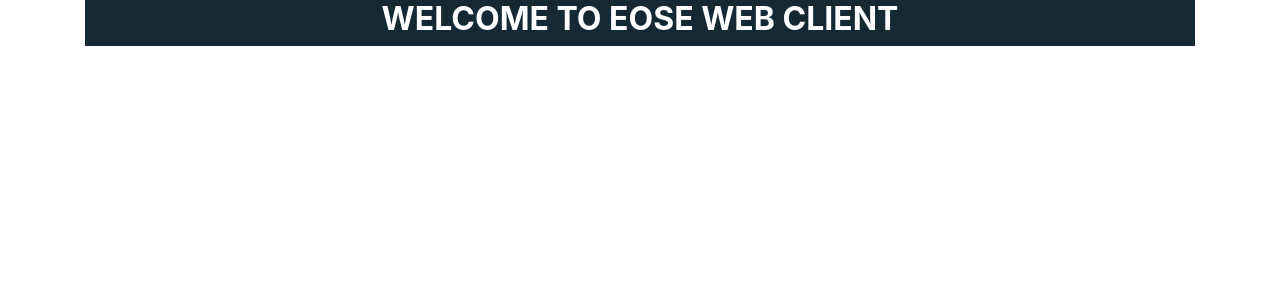
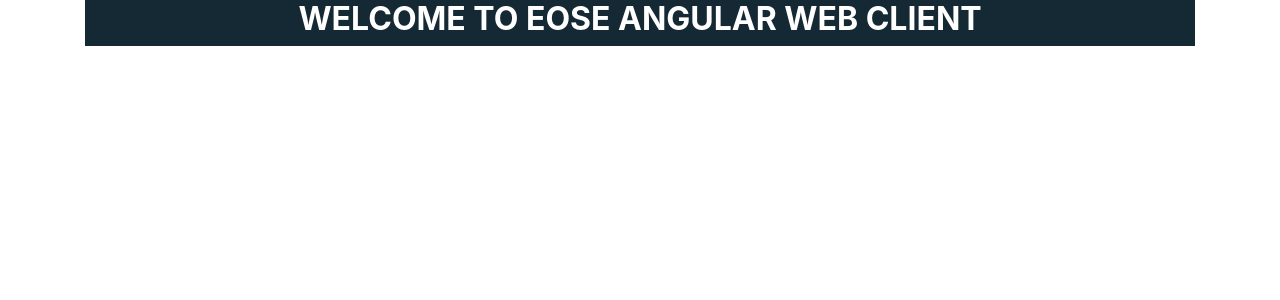
Before and after one commit to a2zincloud/fsc-cloudnative-web, an Angular app in the folder FSCWebApp/: page / in a window 1280 px wide. Shown: the top 300 px of the page. Built offline with nearby package versions, Linux system fonts and the light colour scheme.

Commit message:
updated the app comp

```diff
--- a/FSCWebApp/src/app/app.component.html
+++ b/FSCWebApp/src/app/app.component.html
@@ -1,7 +1,7 @@
 <div class="container">
   <ul class="nav justify-content-center" style="background: #152935">
     <li class="nav-item">
-      <h2 style="color: white; font-weight: bolder;">WELCOME TO EOSE WEB CLIENT</h2>
+      <h2 style="color: white; font-weight: bolder;">WELCOME TO EOSE ANGULAR WEB CLIENT</h2>
     </li>
   </ul>
 </div>
```
